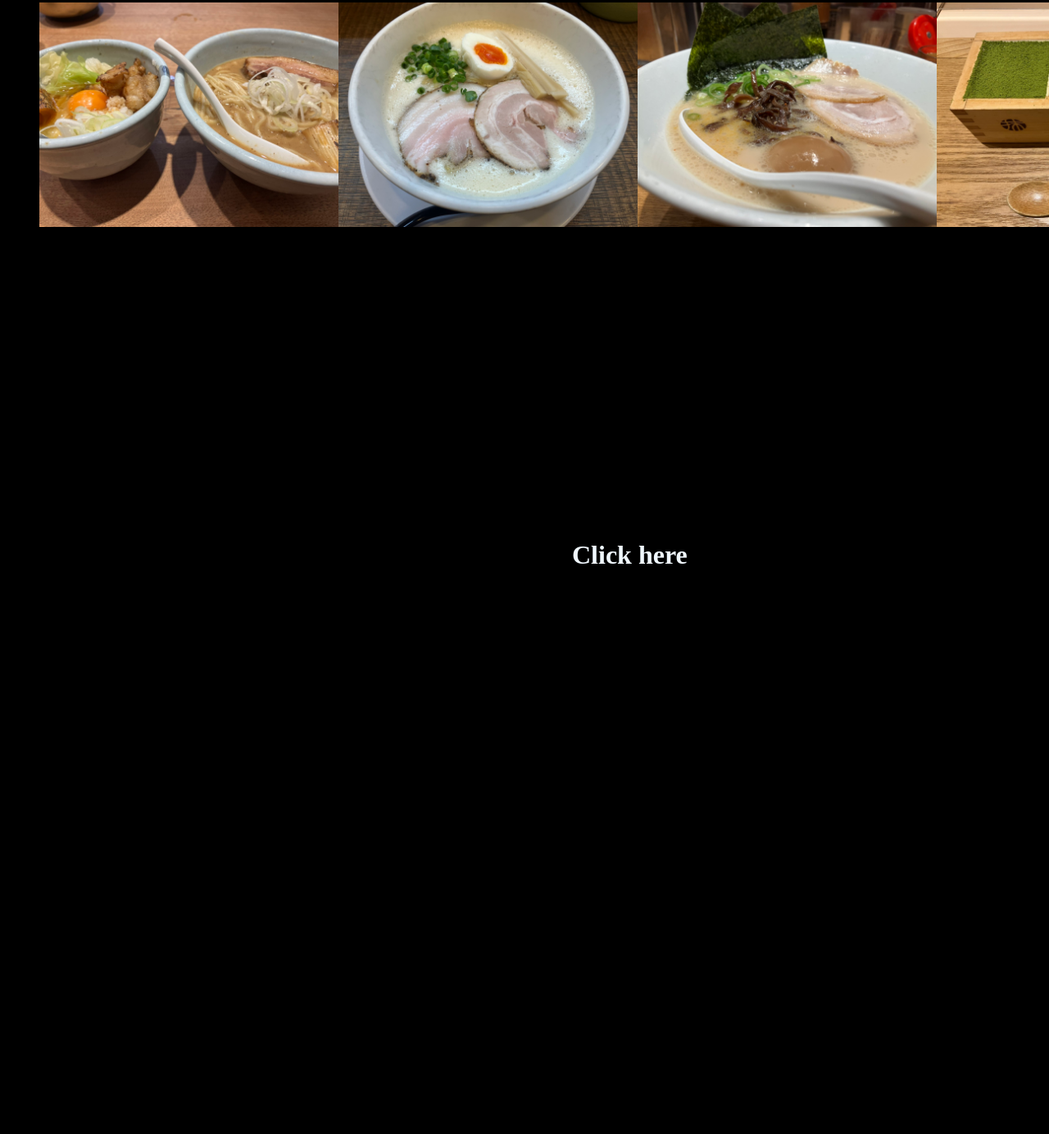
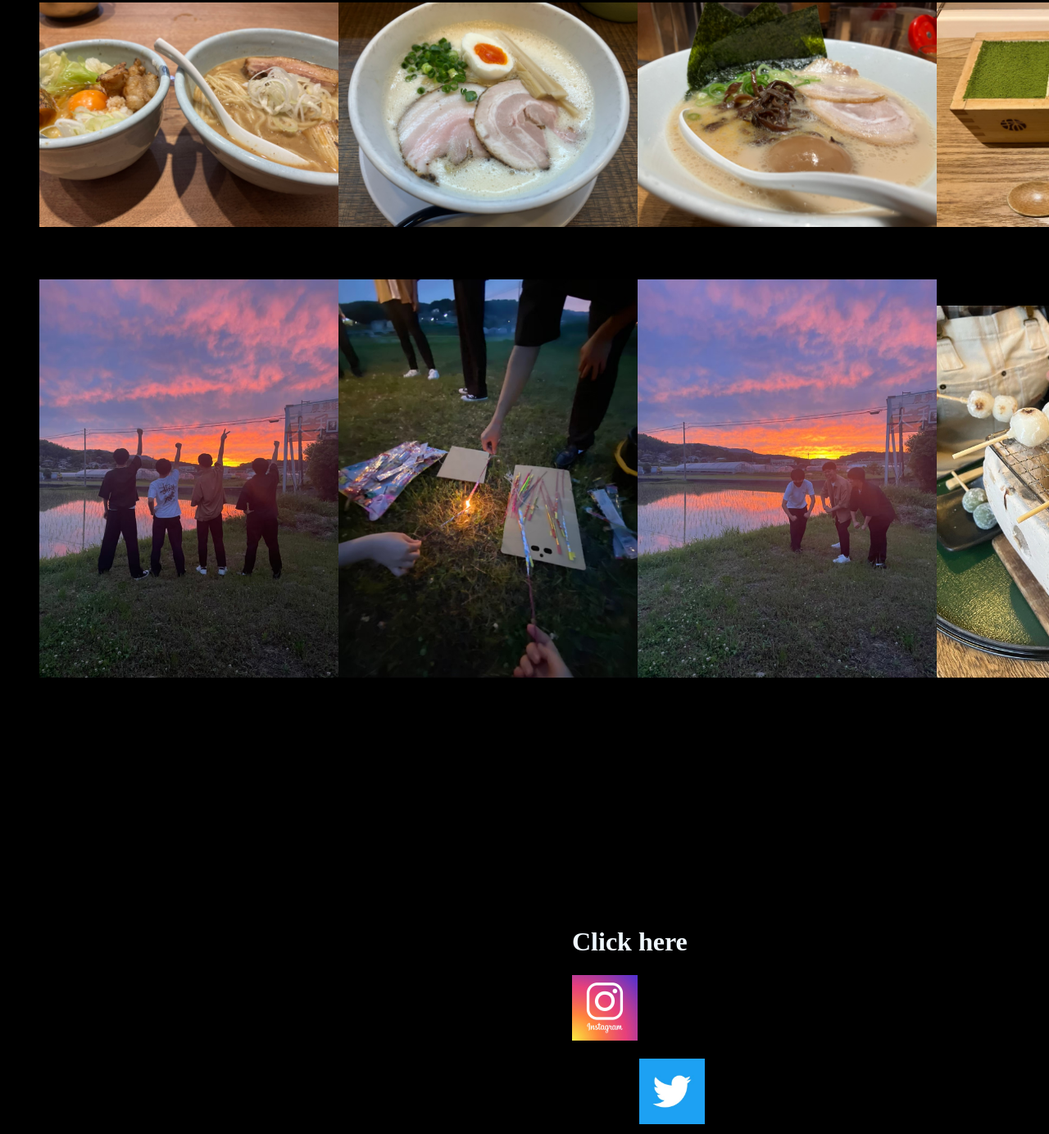
Before and after one commit to kenty99/kenty.repository.io, a plain HTML site: page index.html in a window 1280 px wide. Shown: the part 1381-2765 px from the top of the page at 82% size. Before the commit the page ends 2160 px from the top, so only its background shows below. Drawn offline with Linux system fonts and the light colour scheme.

Commit message:
Update index.html

```diff
--- a/index.html
+++ b/index.html
@@ -17,7 +17,7 @@
             <h2>Nakamura Kenta</h2>
         </div>
         <div class="right">
-            <img src="../nyugakusiki.jpg" >
+            <img src="nyugakusiki.jpg" >
         </div>
     </div>
     <div class="kihonn">
@@ -42,20 +42,20 @@
         <li><img src="mattya.jpg" alt=""></li>
     </ul>
     <ul class="sonota">
-        <li><img src="./pictures/hanabi.jpg" alt=""></li>
-        <li><img src="./pictures/hanabbi2.jpg" alt=""></li>
-        <li><img src="./pictures/golira.jpg" alt=""></li>
-        <li><img src="./pictures/kyoto.jpg" alt=""></li>
+        <li><img src="hanabi.jpg" alt=""></li>
+        <li><img src="hanabbi2.jpg" alt=""></li>
+        <li><img src="golira.jpg" alt=""></li>
+        <li><img src="kyoto.jpg" alt=""></li>
     </ul>
     <div class="sns">
         <h1>Click here</h1>
       <a href="https://www.instagram.com/k_____en._ty/">
-        <img src="./pictures/instagram.jpg" alt="">
+        <img src="instagram.jpg" alt="">
       </a>
     </div>/pictures
     <div class="sns2">
         <a href="https://twitter.com/nk__m_ty/">
-            <img src="./pictures/twitter.jpg" alt="">
+            <img src="twitter.jpg" alt="">
         </a>
     </div>
 </body>
```
